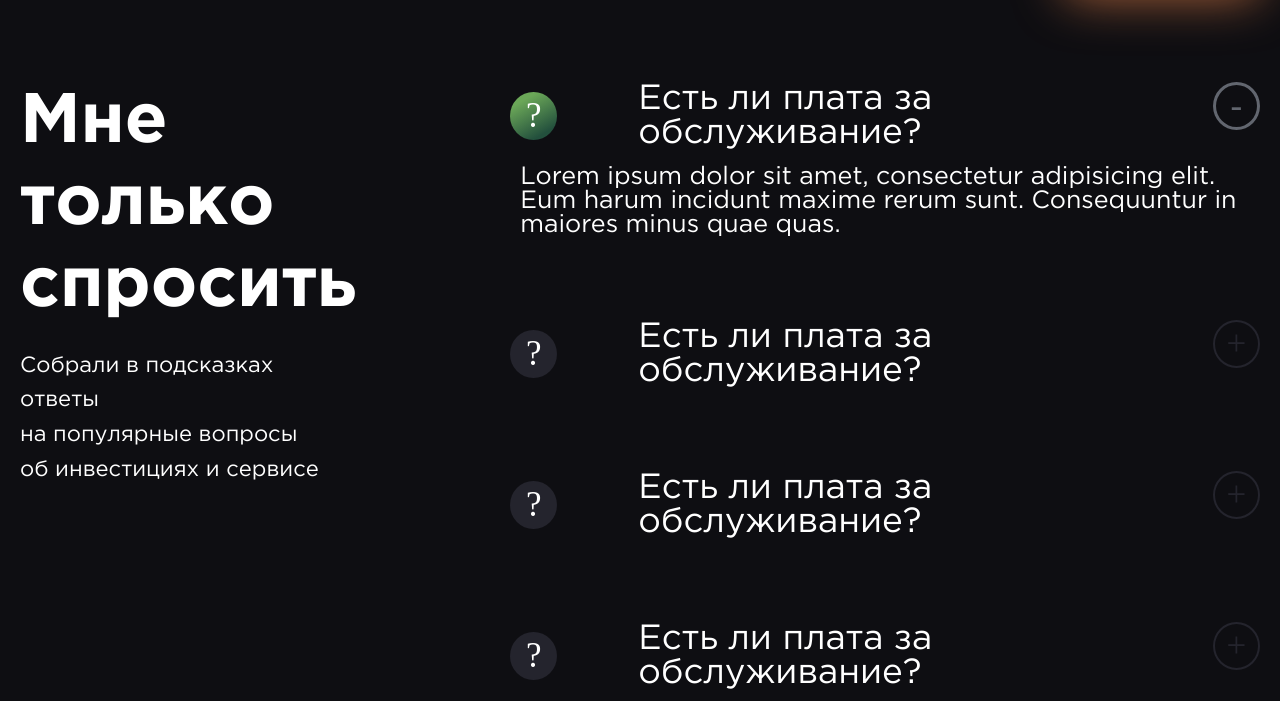
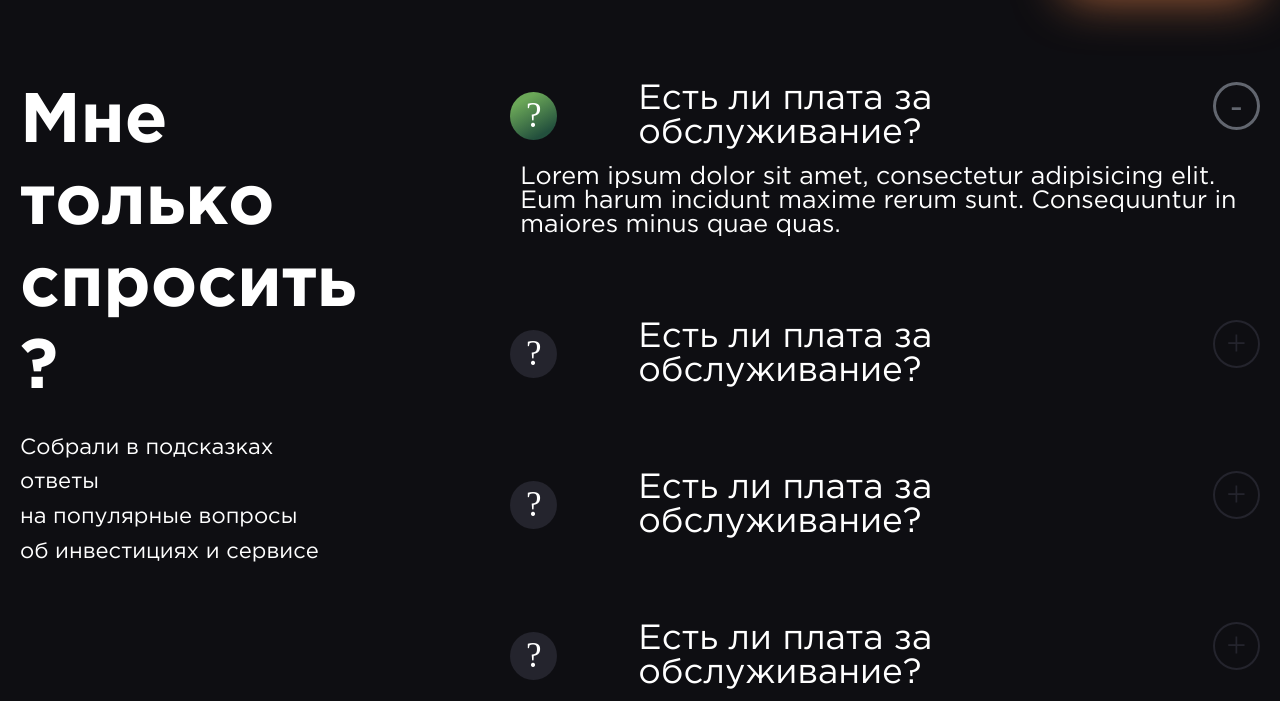
Before and after one commit to maxbirimkulov/leader, a plain HTML site: page index.html in a window 1280 px wide. Shown: the part 99-800 px from the top of the page. Drawn offline with nearby package versions, Linux system fonts and the light colour scheme; some packages are replaced by stand-ins of ours; a script that the page names is missing.

Commit message:
add question on question title

```diff
--- a/index.html
+++ b/index.html
@@ -92,7 +92,7 @@
             <div class="container">
                 <div class="question__content">
                     <div class="question__left">
-                        <h2 class="question__title">Мне только спросить</h2>
+                        <h2 class="question__title">Мне только спросить ?</h2>
                         <p class="question__subtitle">Собрали в подсказках ответы <br> на популярные вопросы <br>
                             об инвестициях и сервисе</p>
                         <button class="question__btn">Получить консультацию</button>
```
